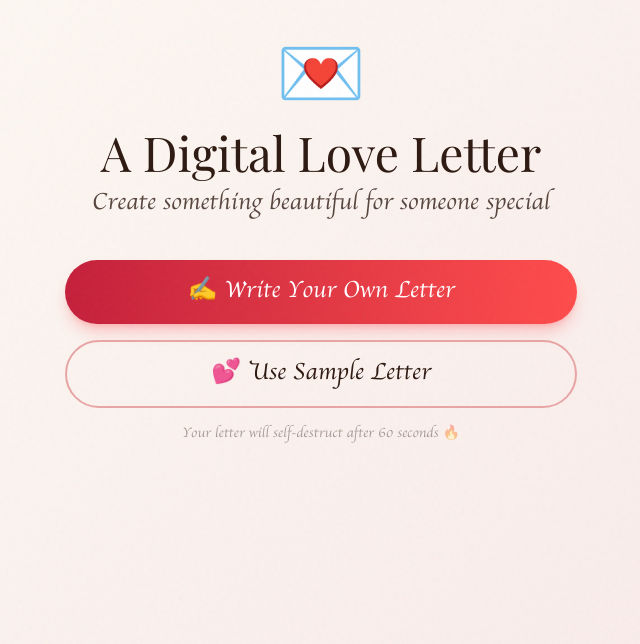
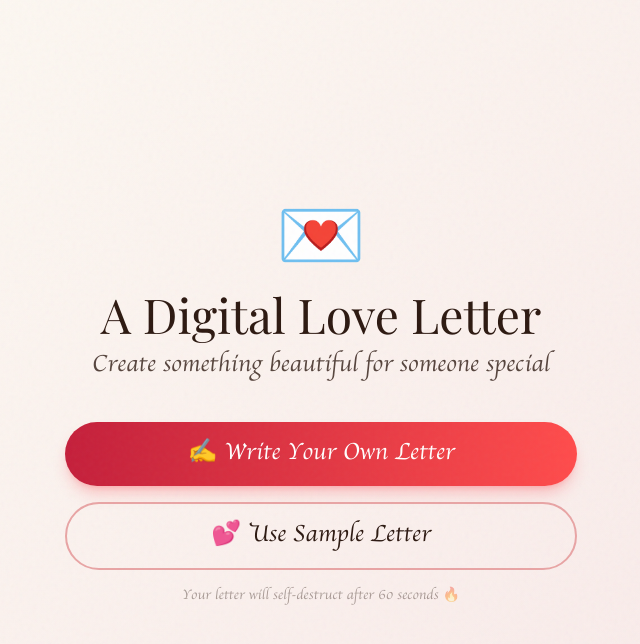
Before and after one commit to isabhiii/Valentine-letter, a Next.js app: page / in a window 1280 px wide. Shown: the top 644 px of the page, without its empty margins (319-959 px from the left). Built offline with nearby package versions, Linux system fonts and the light colour scheme; a web font is replaced by a local one.

Commit message:
Fix: Restore vertical centering while maintaining robust safe-area padding using my-auto

```diff
--- a/src/components/LetterEditor.jsx
+++ b/src/components/LetterEditor.jsx
@@ -90,7 +90,7 @@ export default function LetterEditor({ onSave, onCancel, initialData }) {
 
     return (
         <motion.div
-            className="fixed inset-0 z-50 flex flex-col items-center px-4 py-8 pt-[calc(2rem+env(safe-area-inset-top))] overflow-y-auto"
+            className="fixed inset-0 z-50 flex items-center justify-center p-4 pt-[calc(1.5rem+env(safe-area-inset-top))] pb-[calc(1.5rem+env(safe-area-inset-bottom))] overflow-y-auto"
             initial={{ opacity: 0 }}
             animate={{ opacity: 1 }}
             exit={{ opacity: 0 }}
--- a/src/components/ShareScreen.jsx
+++ b/src/components/ShareScreen.jsx
@@ -84,7 +84,7 @@ export default function ShareScreen({ letterData, senderName, onBack, onPreview
 
     return (
         <motion.div
-            className="fixed inset-0 z-40 flex flex-col items-center justify-center px-6 py-10 pt-[calc(2rem+env(safe-area-inset-top))] overflow-y-auto"
+            className="fixed inset-0 z-40 flex items-center justify-center px-6 pt-[calc(1.5rem+env(safe-area-inset-top))] pb-[calc(1.5rem+env(safe-area-inset-bottom))] overflow-y-auto"
             initial={{ opacity: 0 }}
             animate={{ opacity: 1 }}
             exit={{ opacity: 0 }}
@@ -93,7 +93,7 @@ export default function ShareScreen({ letterData, senderName, onBack, onPreview
             }}
         >
             <motion.div
-                className="w-full max-w-md paper-texture letter-shadow rounded-2xl p-8 sm:p-10 my-8"
+                className="w-full max-w-md paper-texture letter-shadow rounded-2xl p-8 sm:p-10 my-auto"
                 initial={{ scale: 0.9, y: 30 }}
                 animate={{ scale: 1, y: 0 }}
                 transition={SPRING_GENTLE}
--- a/src/components/WelcomeScreen.jsx
+++ b/src/components/WelcomeScreen.jsx
@@ -6,14 +6,14 @@ import { SPRING_GENTLE, PREMIUM_EASE } from '@/lib/animations';
 export default function WelcomeScreen({ onWriteOwn, onUseDefault }) {
     return (
         <motion.div
-            className="fixed inset-0 z-40 flex flex-col items-center px-6 py-10 pt-[calc(2rem+env(safe-area-inset-top))] overflow-y-auto"
+            className="fixed inset-0 z-40 flex items-center justify-center px-6 pt-[calc(1.5rem+env(safe-area-inset-top))] pb-[calc(1.5rem+env(safe-area-inset-bottom))] overflow-y-auto"
             initial={{ opacity: 0 }}
             animate={{ opacity: 1 }}
             exit={{ opacity: 0 }}
             transition={{ duration: 0.5 }}
         >
             <motion.div
-                className="text-center w-full max-w-lg"
+                className="text-center w-full max-w-lg my-auto"
                 initial={{ y: 30, opacity: 0 }}
                 animate={{ y: 0, opacity: 1 }}
                 transition={{ delay: 0.2, ...SPRING_GENTLE }}
```
